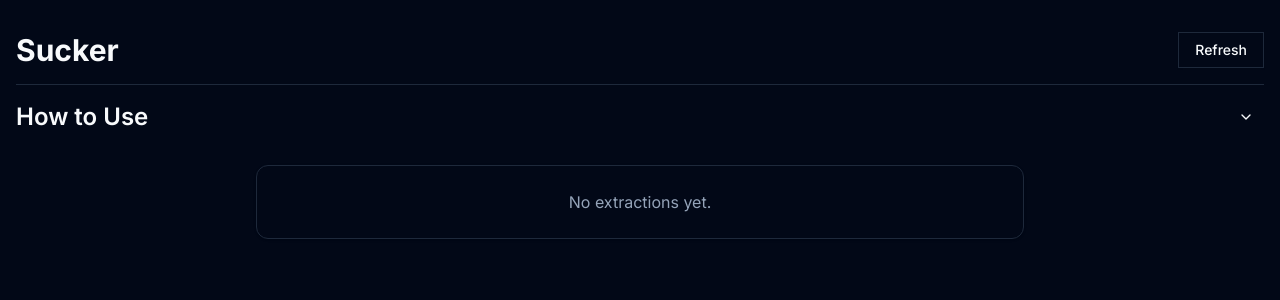
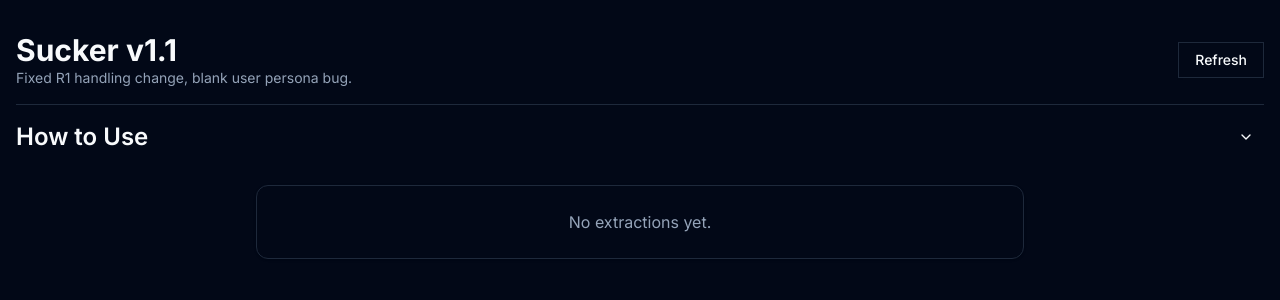
Before and after one commit to severian-dev/sucker.severian.dev, a Next.js app: page / in a window 1280 px wide. Shown: the top 300 px of the page. Built offline with nearby package versions, Linux system fonts and the light colour scheme.

Commit message:
fix: r1 and blank user persona handling

```diff
--- a/src/app/api/proxy/route.ts
+++ b/src/app/api/proxy/route.ts
@@ -52,7 +52,7 @@ function safeReplace(text: string, old: string, newStr: string): string {
 
 function extractCardData(messages: Message[]): CardData {
   const content0 = messages[0].content;
-  const content1 = messages[1].content;
+  const content1 = messages[2].content;
 
   const userName = extractPersonaName(content0, 0);
   const charName = extractPersonaName(content0, 1);
@@ -67,8 +67,9 @@ function extractCardData(messages: Message[]): CardData {
     first_mes: content1,
   };
 
-  if (personaMatches.length >= 2) {
-    const secondPersonaIdx = personaMatches[1].index!;
+  // blank user persona handling, or at least an attempt
+  let secondPersonaIdx =
+    personaMatches[personaMatches.length >= 2 ? 1 : 0]?.index;
   const startDesc = secondPersonaIdx + "'s Persona:".length;
   const remaining = content0.slice(startDesc);
 
@@ -101,7 +102,6 @@ function extractCardData(messages: Message[]): CardData {
       colonIdx !== -1
         ? rawExampleStr.slice(colonIdx + 1).trim()
         : rawExampleStr.trim();
-    }
   }
 
   for (const field in cardData) {
--- a/src/app/page.tsx
+++ b/src/app/page.tsx
@@ -186,7 +186,12 @@ export default function Home() {
     <main className="min-h-screen bg-background text-foreground">
       <div className="container mx-auto px-4 py-8">
         <div className="flex justify-between items-center mb-4">
-          <h1 className="text-3xl font-bold">Sucker</h1>
+          <div>
+            <h1 className="text-3xl font-bold">Sucker v1.1</h1>
+            <p className="text-sm text-muted-foreground">
+              Fixed R1 handling change, blank user persona bug.
+            </p>
+          </div>
           <Button
             onClick={fetchCards}
             variant="outline"
```
Also changed, not shown: 1 other file (tests, documents, lock files or other folders). Lines whose indentation alone changed are shown as unchanged.
